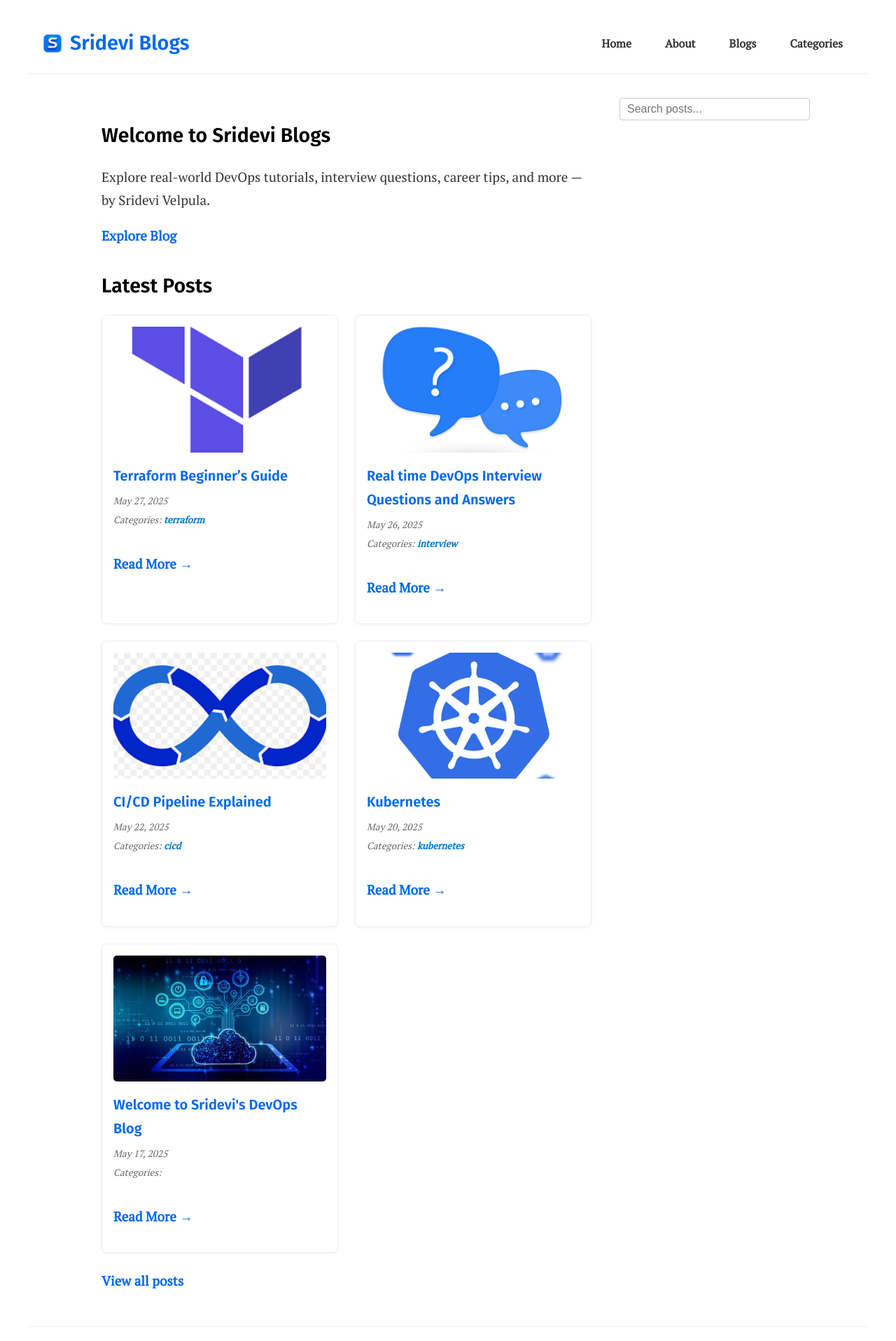
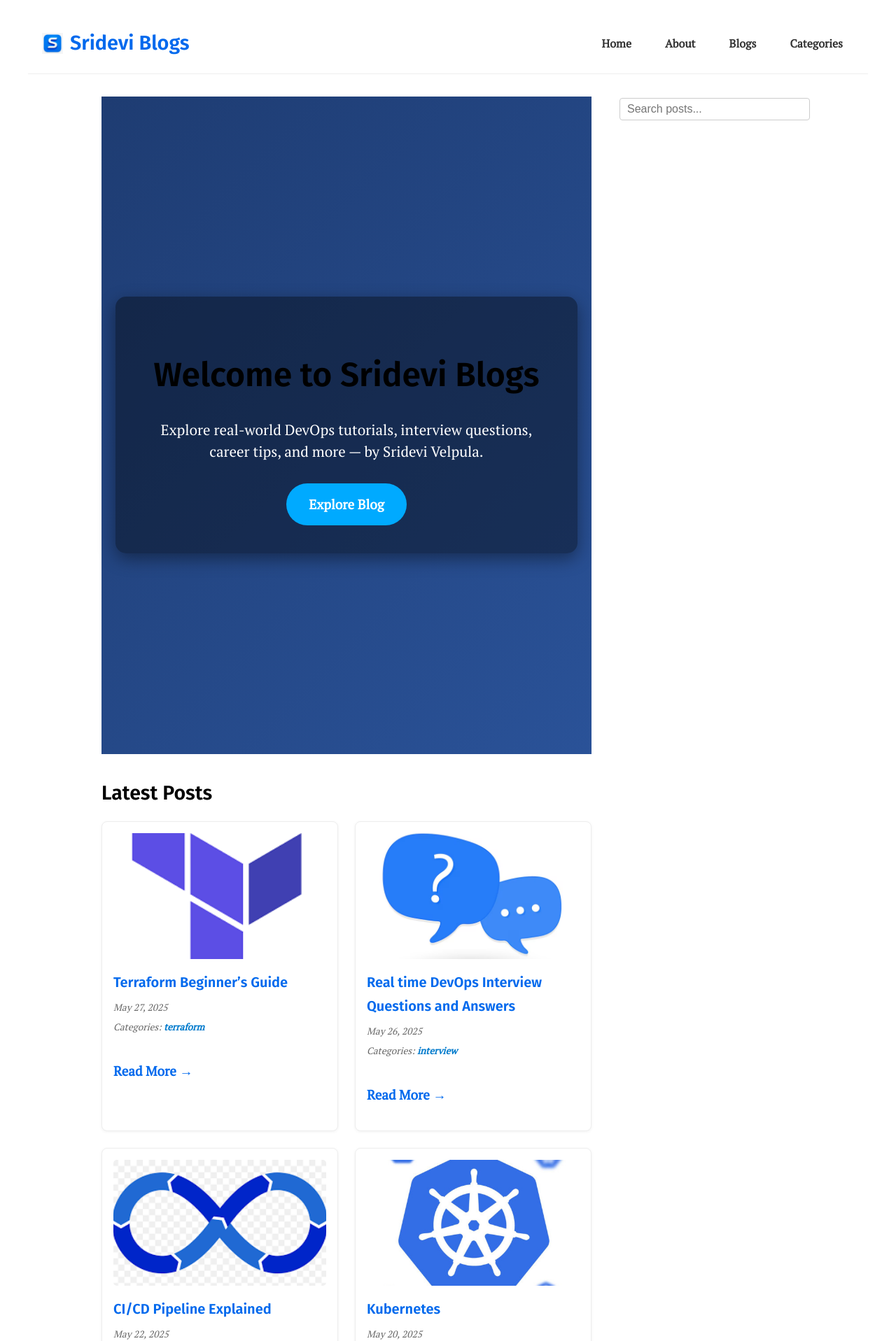
Before and after one commit to srideviblogs/srideviblogs.github.io, a Jekyll site: the page built from index.md, in a window 1280 px wide. Shown: the top 1917 px of the page at 70% size. Built offline with Jekyll 4.4.1, drawn with Linux system fonts in a browser that asks for light colours.

Commit message:
Update custom.css

```diff
--- a/assets/css/custom.css
+++ b/assets/css/custom.css
@@ -590,3 +590,52 @@ header.site-header {
   font-size: 14px;
   font-family: inherit;
 }
+
+.hero-gradient {
+  height: 100vh; /* full viewport height */
+  display: flex;
+  justify-content: center;
+  align-items: center;
+  text-align: center;
+
+  /* Beautiful blue gradient background */
+  background: linear-gradient(135deg, #1e3c72, #2a5298);
+
+  color: white;
+  padding: 20px;
+}
+
+.hero-content {
+  max-width: 700px;
+  background-color: rgba(0, 0, 0, 0.4); /* subtle transparent overlay */
+  padding: 40px;
+  border-radius: 15px;
+  box-shadow: 0 8px 24px rgba(0,0,0,0.4);
+}
+
+.hero-content h1 {
+  font-size: 3rem;
+  margin-bottom: 20px;
+  font-weight: 700;
+}
+
+.hero-content p {
+  font-size: 1.3rem;
+  margin-bottom: 30px;
+  line-height: 1.5;
+}
+
+.btn-primary {
+  background-color: #00aaff;
+  color: white;
+  padding: 14px 32px;
+  font-weight: 600;
+  text-decoration: none;
+  border-radius: 30px;
+  transition: background-color 0.3s ease;
+  display: inline-block;
+}
+
+.btn-primary:hover {
+  background-color: #0077b6;
+}
```
